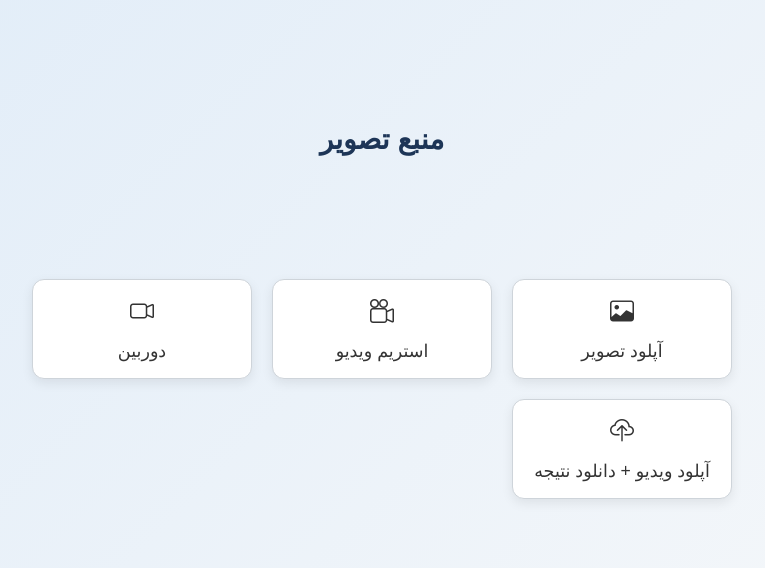
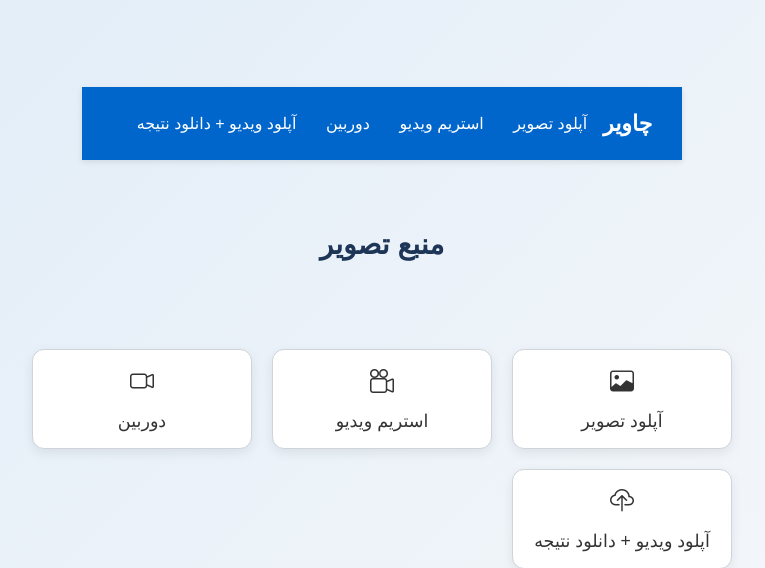
Before and after one commit to barzansaeedpour/flask-yolo11-plate-recognition, a Flask app: template templates/dashboard.html in a window 1280 px wide. Shown: the top 568 px of the page, without its empty margins (258-1023 px from the left). Run offline with Flask 3, Linux system fonts and the light colour scheme; the template is opened without the code that fills it, so the values that code supplies are empty; some web fonts are replaced.

Commit message:
workin on navbar style

```diff
--- /dev/null
+++ b/static/css/navbar.css
@@ -0,0 +1,28 @@
+.navbar {
+    background-color: #0066cc;
+    padding: 15px 30px;
+    color: white;
+    display: flex;
+    justify-content: space-between;
+    align-items: center;
+    box-shadow: 0 2px 6px rgba(0, 0, 0, 0.1);
+  }
+
+  .navbar-brand {
+    font-size: 22px;
+    font-weight: bold;
+    color: white;
+  }
+
+  .navbar-links a {
+    color: white;
+    text-decoration: none;
+    margin-left: 25px;
+    font-weight: 500;
+    font-size: 16px;
+    transition: color 0.3s;
+  }
+
+  .navbar-links a:hover {
+    color: #ffd700;
+  }
--- a/templates/dashboard.html
+++ b/templates/dashboard.html
@@ -12,9 +12,11 @@
     /* Import Samim font */
 
   </style>
+  <link rel="stylesheet" href="{{ url_for('static', filename='css/navbar.css') }}">
+
 </head>
 <body>
-
+  {% include 'navbar.html' %}
   <h1>منبع تصویر</h1>
 
   <div class="dashboard-grid">
--- /dev/null
+++ b/templates/navbar.html
@@ -0,0 +1,9 @@
+<nav class="navbar">
+    <div class="navbar-brand">چاویر</div>
+    <div class="navbar-links">
+      <a href="{{ url_for('upload_image') }}">آپلود تصویر</a>
+      <a href="{{ url_for('upload_video') }}">استریم ویدیو</a>
+      <a href="{{ url_for('camera') }}">دوربین</a>
+      <a href="{{ url_for('upload_video_progress') }}">آپلود ویدیو + دانلود نتیجه</a>
+    </div>
+  </nav>
```
